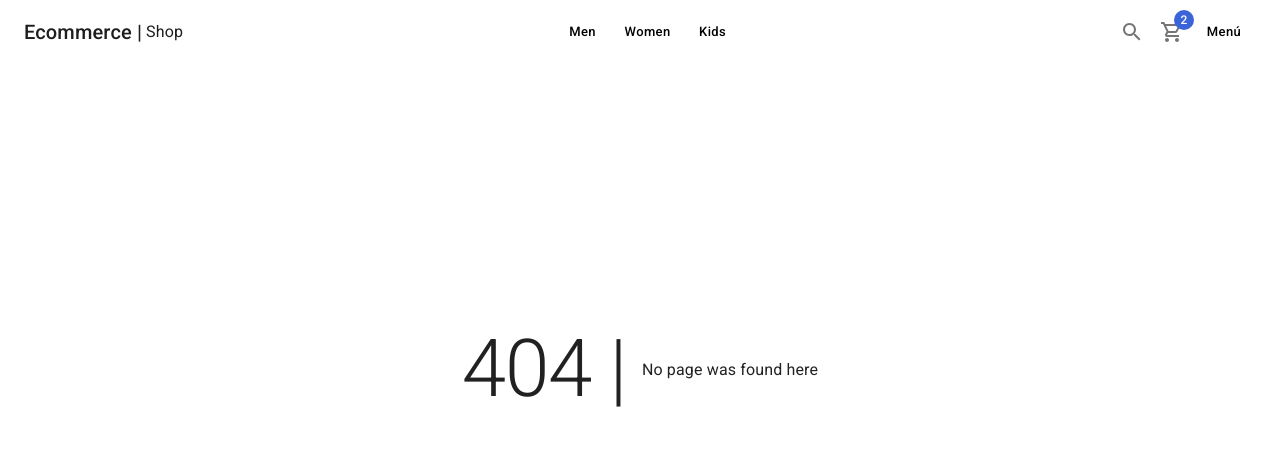
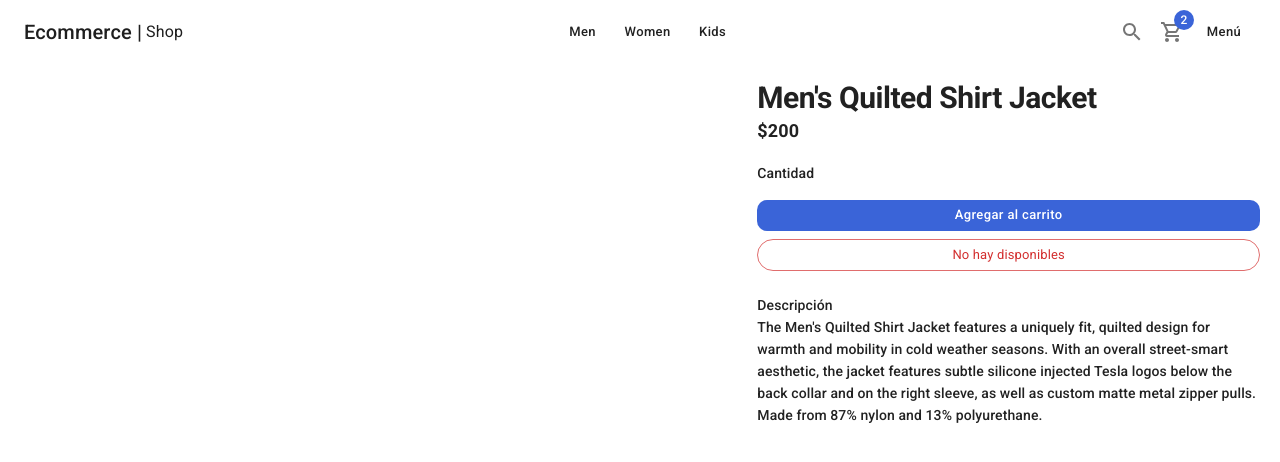
Before and after one commit to IgnacioArmandUgon/Ecommerce, a Next.js app: page /product/slug in a window 1280 px wide. Before the commit this address had no page. Shown: the top 462 px of the page. Built offline with nearby package versions, Linux system fonts and the light colour scheme.

Commit message:
Despliegue de información en pagina producto

```diff
--- a/components/products/ProductCard.tsx
+++ b/components/products/ProductCard.tsx
@@ -5,9 +5,11 @@ import {
   Grid,
   Box,
   Typography,
+  Link,
 } from '@mui/material';
 import React, { FC, useMemo, useState } from 'react';
 import { IProduct } from '../../interfaces';
+import NextLink from 'next/link';
 
 interface Props {
   product: IProduct;
@@ -30,6 +32,8 @@ export const ProductCard: FC<Props> = ({ product }) => {
       onMouseLeave={() => setIsHovered(false)}
     >
       <Card>
+        <NextLink href={'/product/slug'} passHref prefetch={false}>
+          <Link>
             <CardActionArea>
               <CardMedia
                 component={'img'}
@@ -38,6 +42,8 @@ export const ProductCard: FC<Props> = ({ product }) => {
                 className='fadeIn'
               />
             </CardActionArea>
+          </Link>
+        </NextLink>
       </Card>
 
       <Box sx={{ mt: 1 }} className='fadeIn'>
--- /dev/null
+++ b/pages/product/slug.tsx
@@ -0,0 +1,46 @@
+import { Box, Button, Chip, Grid, Typography } from '@mui/material';
+import React from 'react';
+import { ShopLayout } from '../../components/layouts';
+import { initialData } from '../../database/products';
+
+const product = initialData.products[1];
+
+const ProductPage = () => {
+  return (
+    <ShopLayout title={product.title} pageDescription={product.description}>
+      <Grid container spacing={3}>
+        <Grid item xs={12} sm={7}></Grid>
+        <Grid item xs={12} sm={5}>
+          <Box display='flex' flexDirection={'column'}>
+            <Typography variant='h1' component={'h1'}>
+              {product.title}
+            </Typography>
+            <Typography variant='subtitle1' component={'h1'}>
+              ${product.price}
+            </Typography>
+            <Box sx={{ my: 2 }}>
+              <Typography variant='subtitle2'>Cantidad</Typography>
+            </Box>
+
+            <Button color='secondary' className='circular-btn'>
+              Agregar al carrito
+            </Button>
+
+            <Chip
+              label='No hay disponibles'
+              color='error'
+              variant='outlined'
+              sx={{ mt: 1 }}
+            />
+
+            <Box sx={{ mt: 3 }}>
+              <Typography variant='subtitle2'>Descripción</Typography>
+              <Typography variant='subtitle2'>{product.description}</Typography>
+            </Box>
+          </Box>
+        </Grid>
+      </Grid>
+    </ShopLayout>
+  );
+};
+export default ProductPage;
--- a/themes/light-theme.ts
+++ b/themes/light-theme.ts
@@ -9,6 +9,9 @@ export const lightTheme = createTheme({
     },
     secondary: {
       main: '#3A64D8',
+    },
+    info: {
+      main: '#fff',
     },
   },
   components: {
@@ -52,11 +55,10 @@ export const lightTheme = createTheme({
         variant: 'contained',
         size: 'small',
         disableElevation: true,
+        color: 'info',
       },
       styleOverrides: {
         root: {
-          backgroundColor: 'white',
-          color: 'black',
           textTransform: 'none',
           boxShadow: 'none',
           borderRadius: 10,
```
Lines whose indentation alone changed are shown as unchanged.
